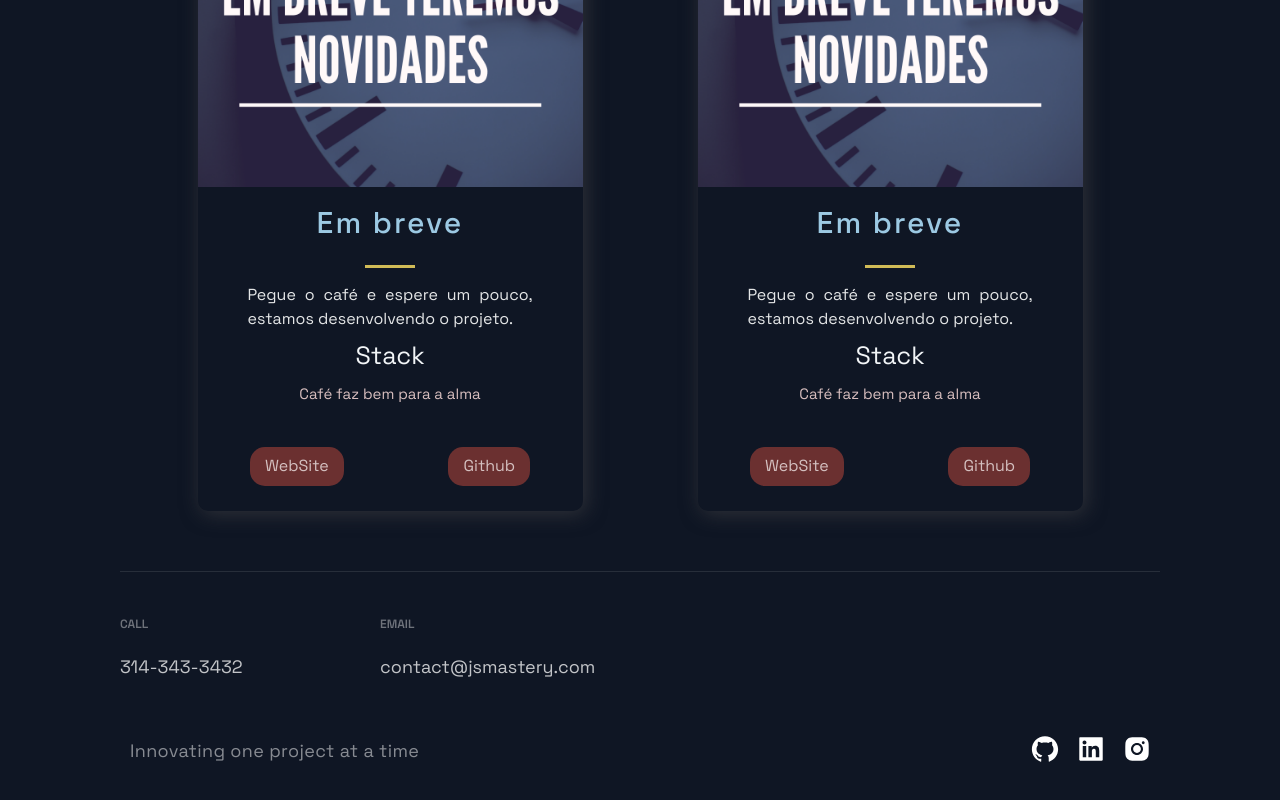
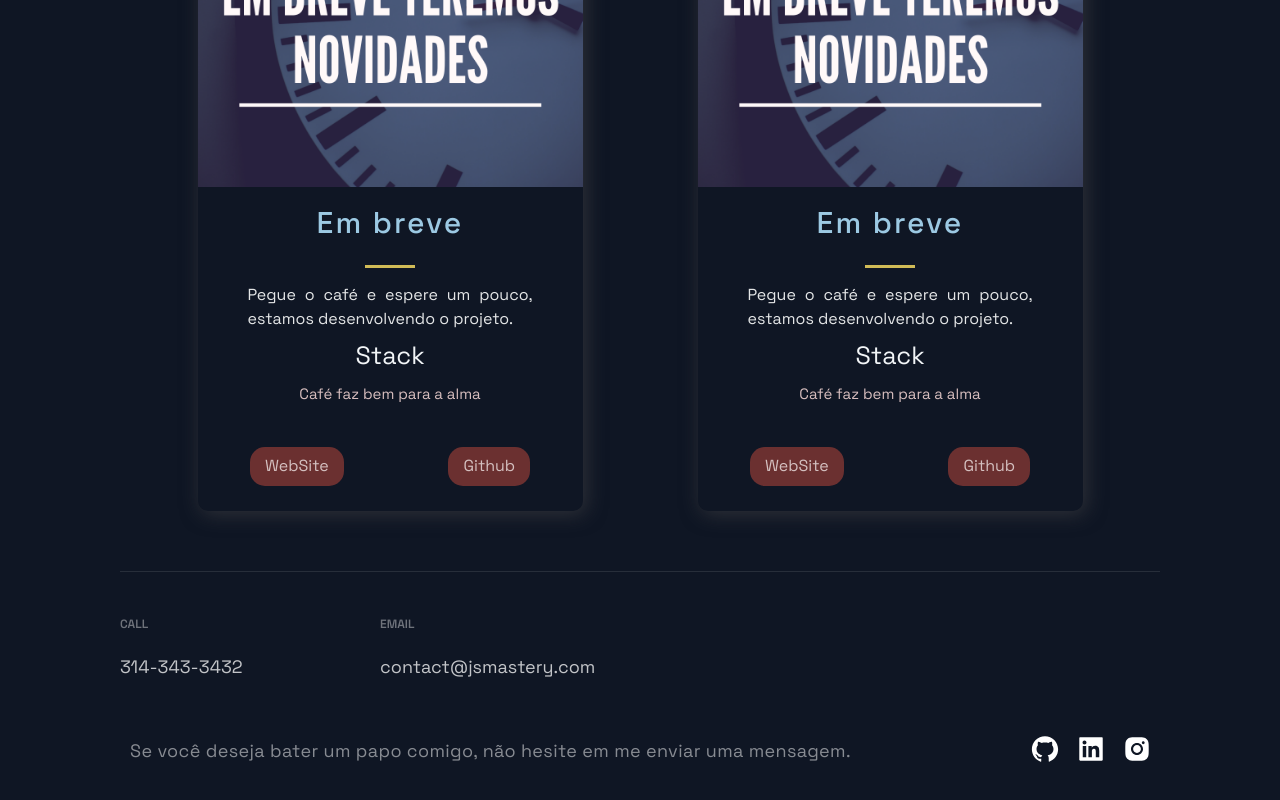
Before and after one commit to kbaths/portfolio_website, a Next.js app: page / in a window 1280 px wide. Shown: the part 2878-3678 px from the top of the page. Built offline with nearby package versions, Linux system fonts and the light colour scheme.

Commit message:
update footer

```diff
--- a/src/components/Footer/Footer.js
+++ b/src/components/Footer/Footer.js
@@ -1,5 +1,5 @@
 import React from 'react';
-import { AiFillGithub, AiFillInstagram, AiFillLinkedin } from 'react-icons/ai';
+import { AiFillGithub, AiFillInstagram, AiFillLinkedin, AiTwotoneMail } from 'react-icons/ai';
 
 import { SocialIcons } from '../Header/HeaderStyles';
 import { CompanyContainer, FooterWrapper, LinkColumn, LinkItem, LinkList, LinkTitle, Slogan, SocialContainer, SocialIconsContainer } from './FooterStyles';
@@ -13,15 +13,18 @@ const Footer = () => {
           <LinkItem href="tel:314-343-3432">314-343-3432</LinkItem>
         </LinkColumn>
         <LinkColumn>
-          <LinkTitle>Email</LinkTitle>
+          <LinkTitle>
+            Email
+          </LinkTitle>
           <LinkItem href="mailto:contact@jsmastery.com">
-            contact@jsmastery.com
+             contact@jsmastery.com
           </LinkItem>
         </LinkColumn>
       </LinkList>
       <SocialIconsContainer>
         <CompanyContainer>
-          <Slogan>Innovating one project at a time</Slogan>
+          <Slogan>Se você deseja bater um papo comigo, não hesite em me enviar uma
+        mensagem.</Slogan>
         </CompanyContainer>
         <SocialContainer>
           <SocialIcons href="https://google.com">
```
